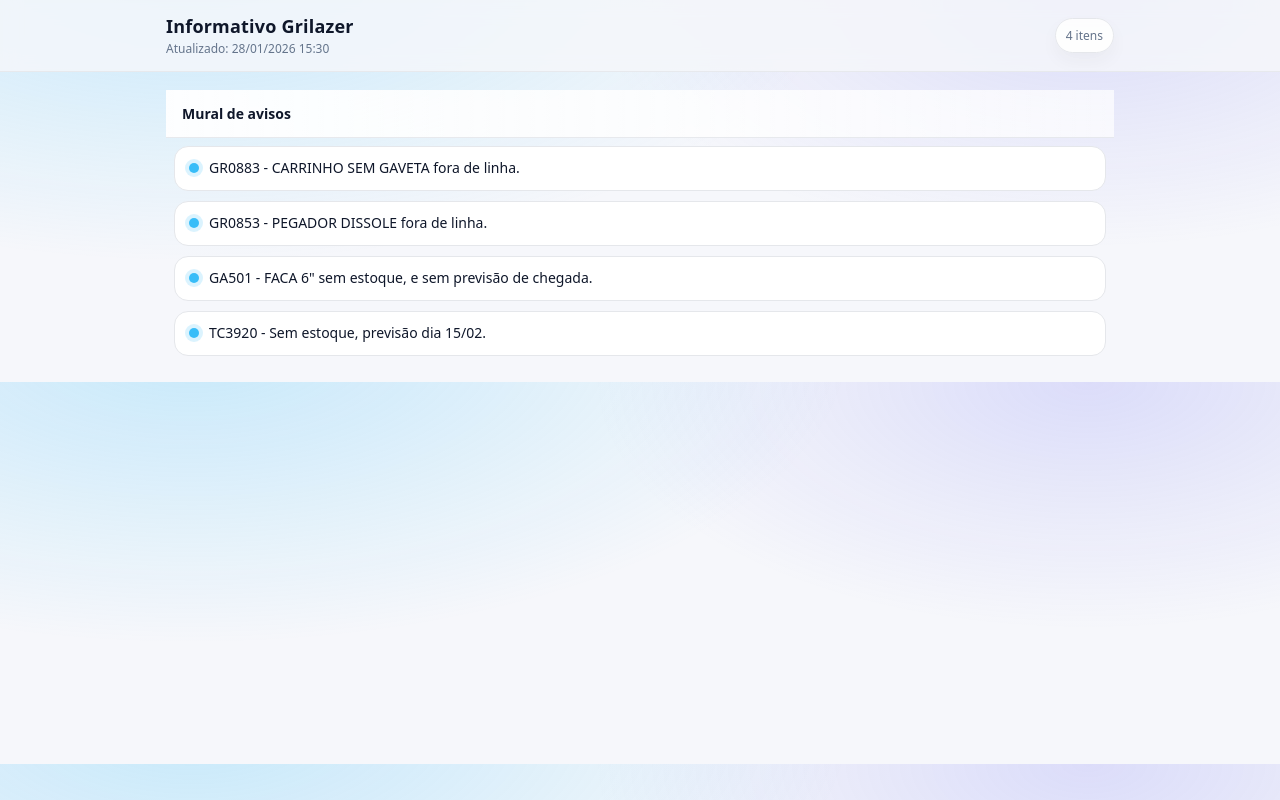
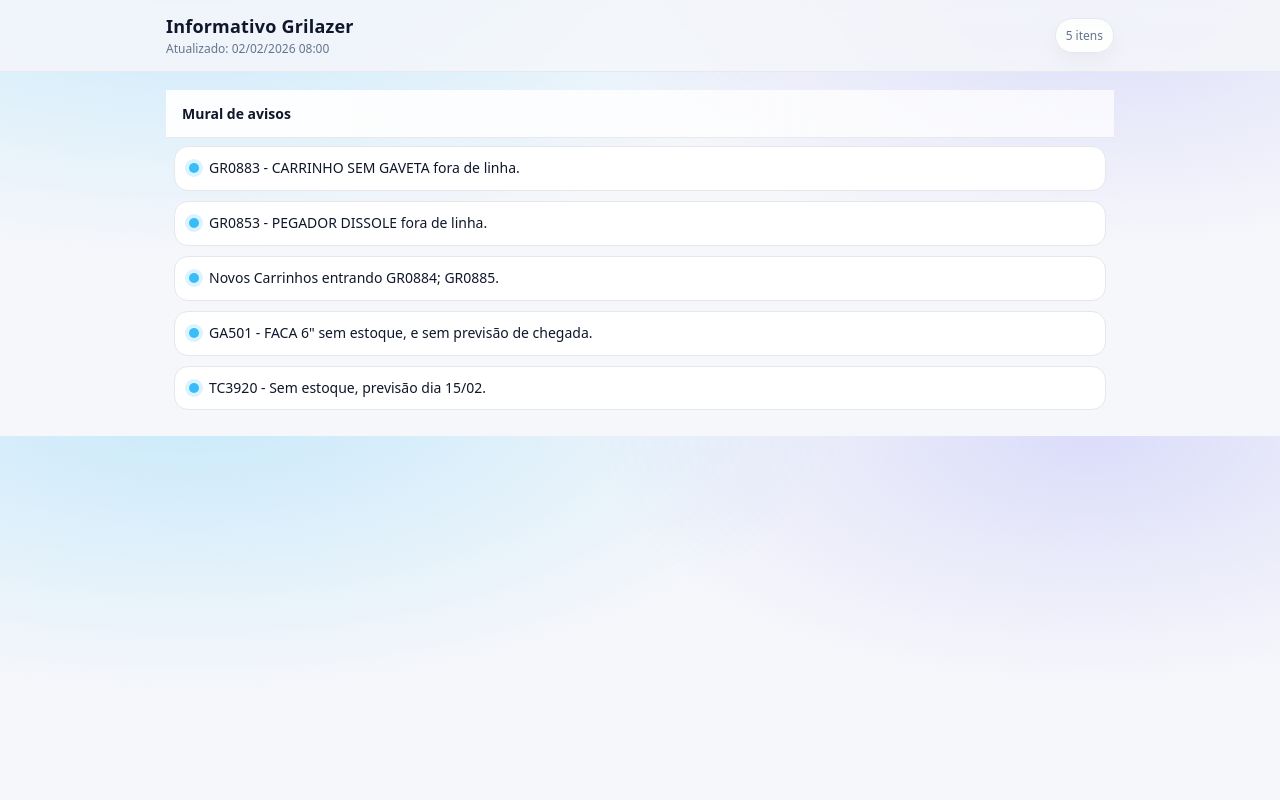
Before and after one commit to testeculpani/informativo, a plain HTML site: page index.html in a window 1280 px wide. Drawn offline with Linux system fonts and the light colour scheme.

Commit message:
Update index.html

```diff
--- a/index.html
+++ b/index.html
@@ -192,10 +192,11 @@
      * ✏️ EDITAR AQUI
      * Atualizado (texto livre) + linhas do mural
      ********************************************************/
-    const ATUALIZADO = "28/01/2026 15:30"; // <-- você edita aqui
+    const ATUALIZADO = "02/02/2026 08:00"; // <-- você edita aqui
     const ITENS = [
       "GR0883 - CARRINHO SEM GAVETA fora de linha.",
       "GR0853 - PEGADOR DISSOLE fora de linha.",
+      "Novos Carrinhos entrando GR0884; GR0885.",
       "GA501 - FACA 6\" sem estoque, e sem previsão de chegada.",
       "TC3920 - Sem estoque, previsão dia 15/02.",
     ];
```
